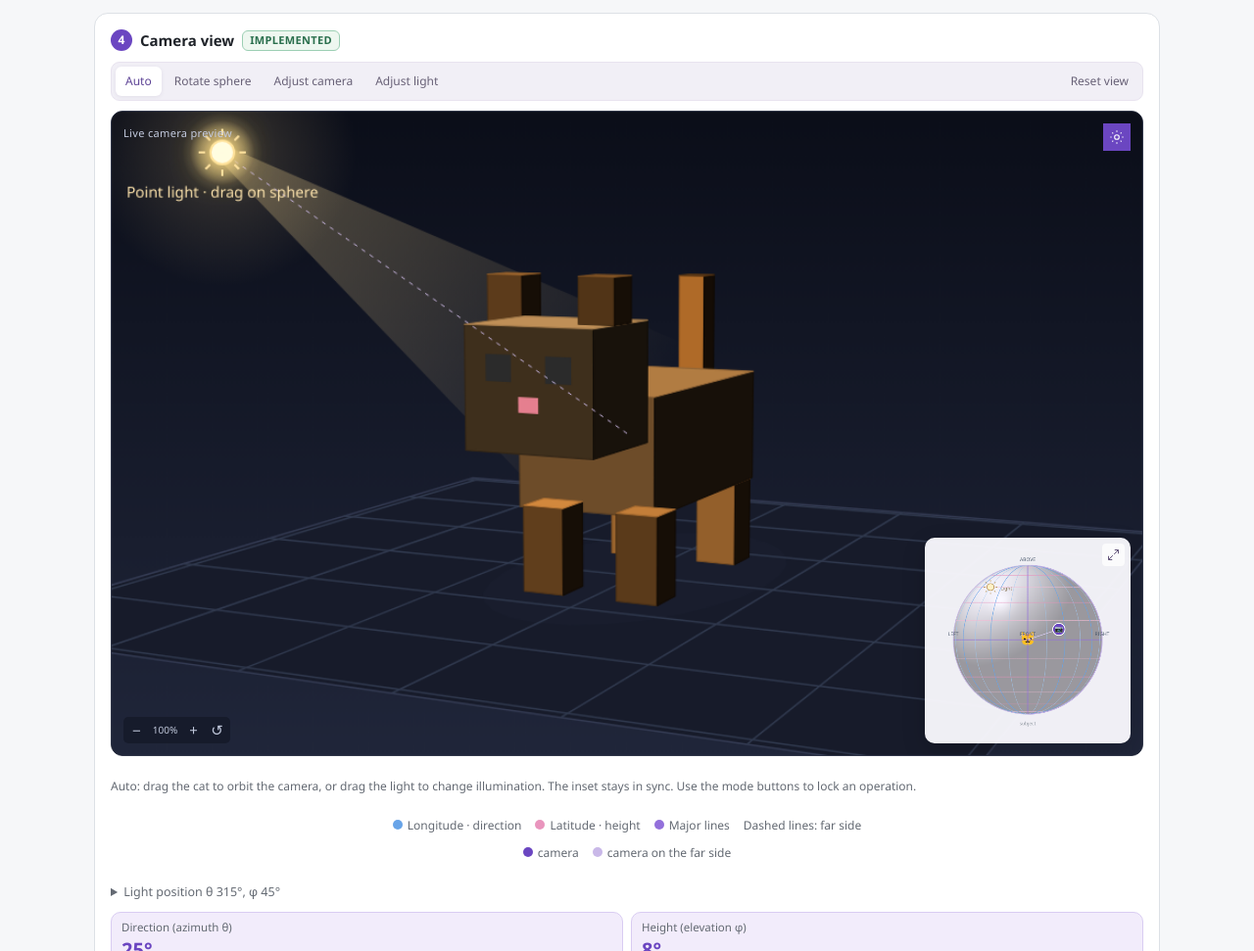
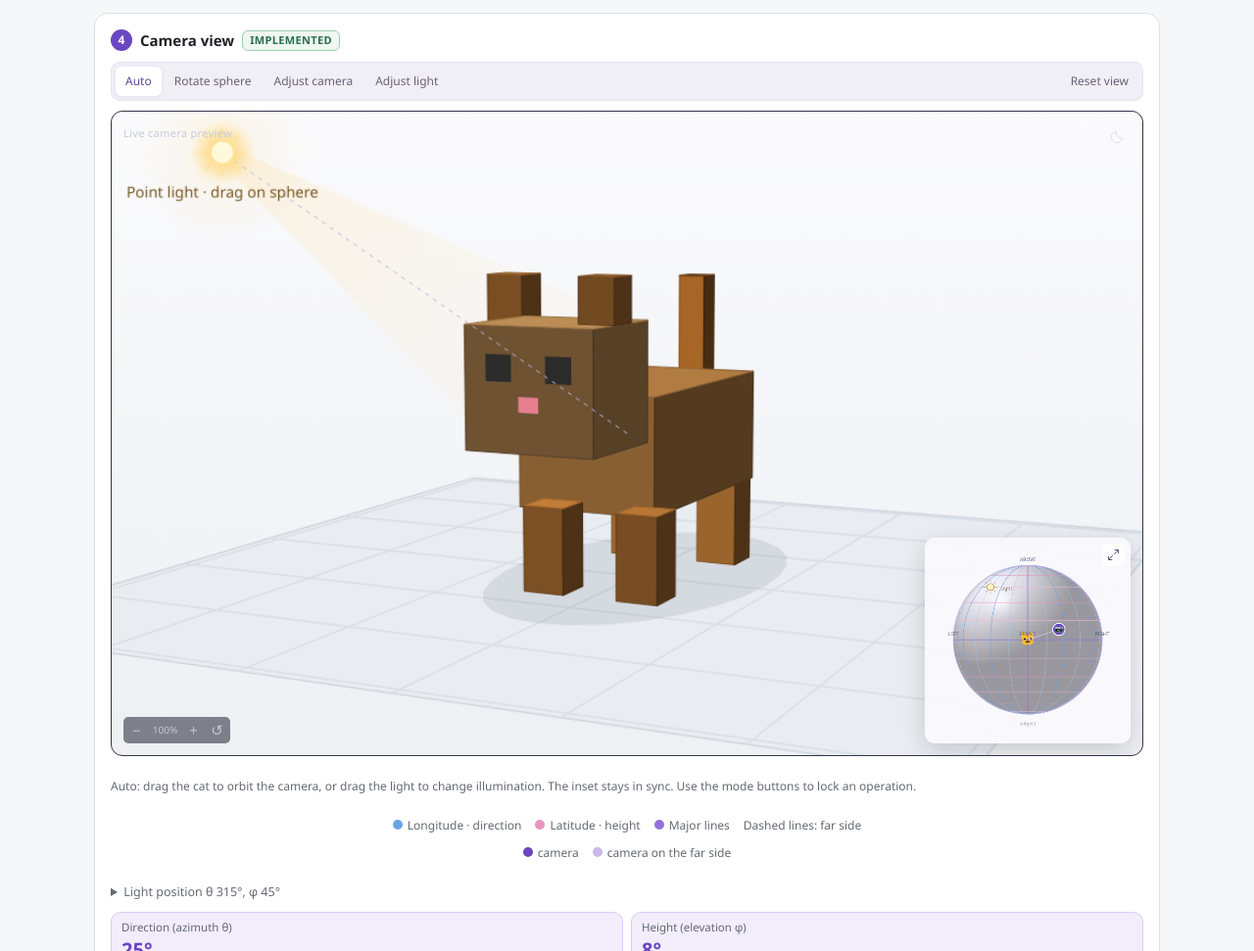
Before and after one commit to ShiSongLin6/viewpoint-assistant, a plain HTML site: page prototype/index.html in a window 1280 px wide. Shown: the part 1009-1980 px from the top of the page at 98% size. Drawn offline with Linux system fonts and the light colour scheme.

Commit message:
Default to day mode
The prototype now opens in day mode (nightMode=false) and the day/night button starts in the matching state, so the placeholder render is bright without a manual toggle.

```diff
--- a/prototype/app.js
+++ b/prototype/app.js
@@ -49,7 +49,7 @@
   // Placeholder 3D render (stands in for a generated image)
   // ------------------------------------------------------------------
   var CENTRE = [0, 1.05, 0.15], CAM_D = 12;
-  var lightTheta = 315, lightPhi = 45, previewZoom = 1, zoomAnimation = 0, lightHandle = null, previewTarget = 'camera', nightMode = true, userZoom = 1;
+  var lightTheta = 315, lightPhi = 45, previewZoom = 1, zoomAnimation = 0, lightHandle = null, previewTarget = 'camera', nightMode = false, userZoom = 1;
   var LIGHT = (function () { var l = [-0.5, Math.SQRT1_2, 0.5], n = Math.hypot(l[0], l[1], l[2]); return [l[0] / n, l[1] / n, l[2] / n]; })();
   function sphericalPoint(theta, phi, radius) {
     var t=theta*Math.PI/180, p=phi*Math.PI/180;
--- a/prototype/index.html
+++ b/prototype/index.html
@@ -185,7 +185,7 @@
         <div class="camera-stage" id="cameraStage">
           <canvas id="cameraPreview" width="960" height="600" tabindex="0" aria-label="Live 3D cat camera preview. Drag or use arrow keys to orbit the cat."></canvas>
           <span class="live-label" id="previewModeLabel">Live camera preview</span>
-          <button id="btnNightMode" type="button" aria-label="Switch to day mode" title="Day / night" aria-pressed="true"><svg viewBox="0 0 24 24" fill="none" stroke="currentColor" stroke-width="1.6" aria-hidden="true"><circle cx="12" cy="12" r="3.5"/><path d="M12 2v2m0 16v2M2 12h2m16 0h2M5 5l1.4 1.4m11.2 11.2L19 19M5 19l1.4-1.4M17.6 6.4L19 5"/></svg></button>
+          <button id="btnNightMode" type="button" aria-label="Switch to night mode" title="Day / night" aria-pressed="false"><svg viewBox="0 0 24 24" fill="none" stroke="currentColor" stroke-width="1.6" aria-hidden="true"><path d="M20.5 13.2A8.5 8.5 0 0 1 10.8 3.5a8.5 8.5 0 1 0 9.7 9.7Z"/></svg></button>
           <div class="zoom-controls" role="group" aria-label="Preview zoom">
             <button id="btnZoomOut" type="button" aria-label="Zoom out">−</button>
             <span id="zoomLevel" aria-live="polite">100%</span>
```
